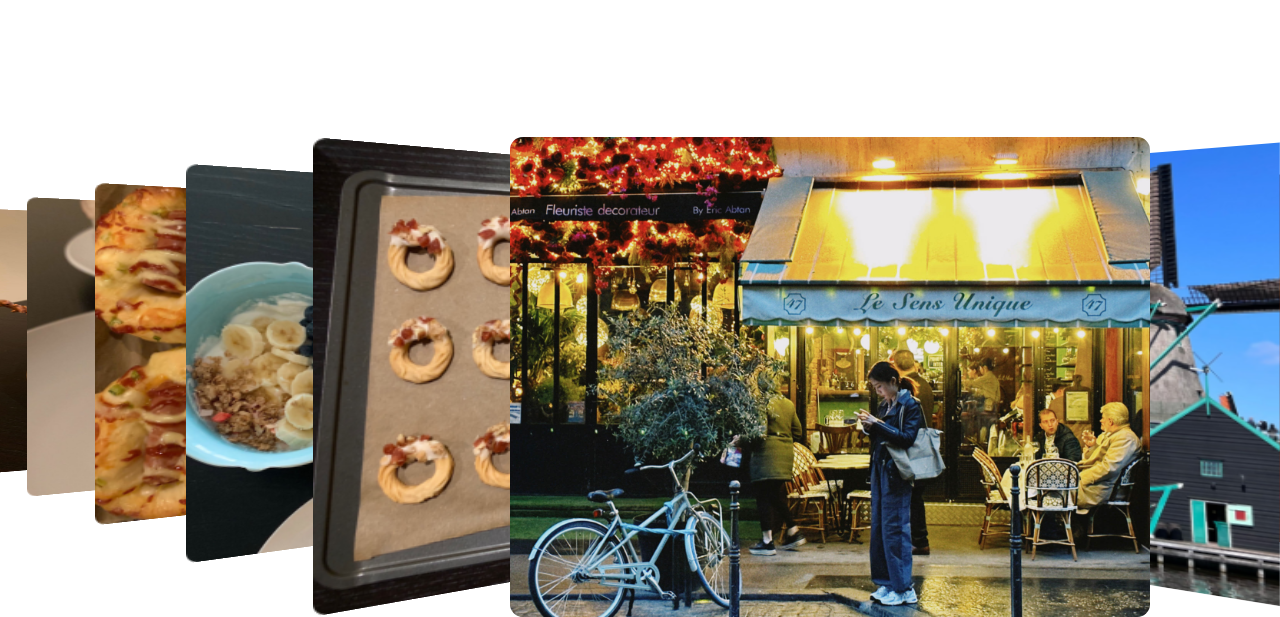
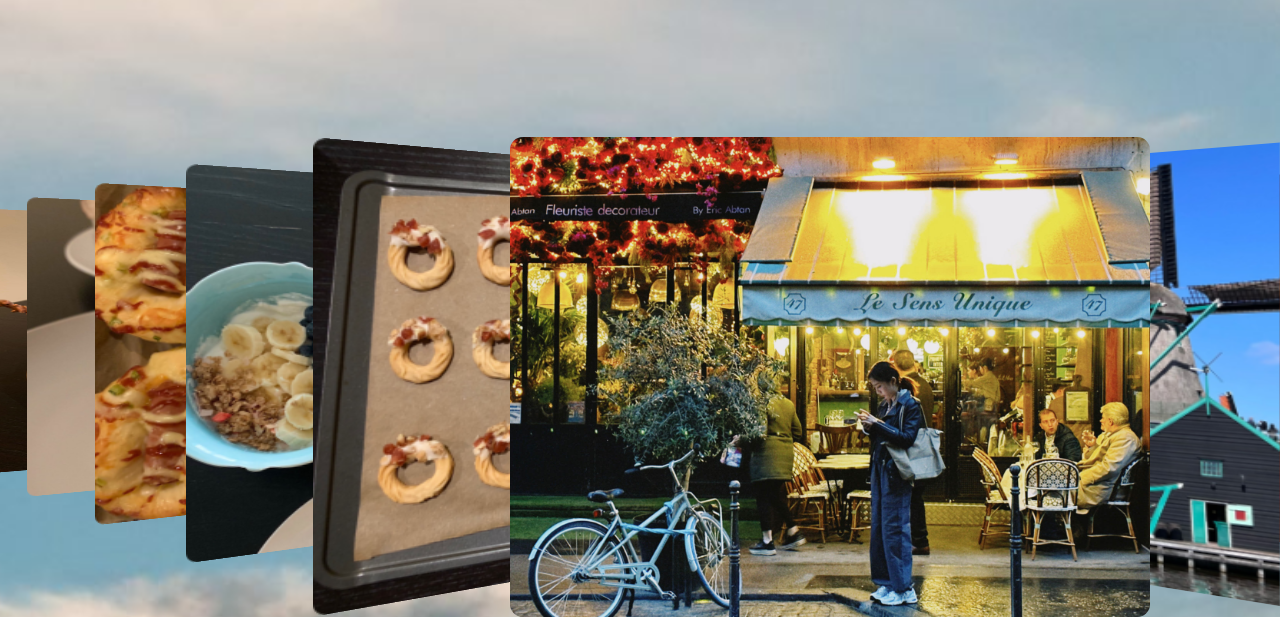
Before and after one commit to mengyun1221/finalproject, a plain HTML site: page index.html in a window 1280 px wide. Shown: the part 245-862 px from the top of the page. Drawn offline with Linux system fonts and the light colour scheme; the site is published under a folder, as on GitHub Pages, so addresses that start at the root find nothing.

Commit message:
Add files via upload

```diff
--- a/css/style.css
+++ b/css/style.css
@@ -134,7 +134,7 @@ header ul .active:hover a {
 }
 
 body  {
-  background-image: url('/images/background.jpg');
+  background-image: url("../images/background.jpg");
   background-size:cover;
         -webkit-animation: slidein 100s;
         animation: slidein 100s;
@@ -164,8 +164,7 @@ to {background-position: -100px 0px;background-size:2750px;}
 margin-top: 10px;
 padding-top: 20px;
 }
-.center
-{
+.center{
   display: flex;
   align-items: center;
   justify-content: center;
```
